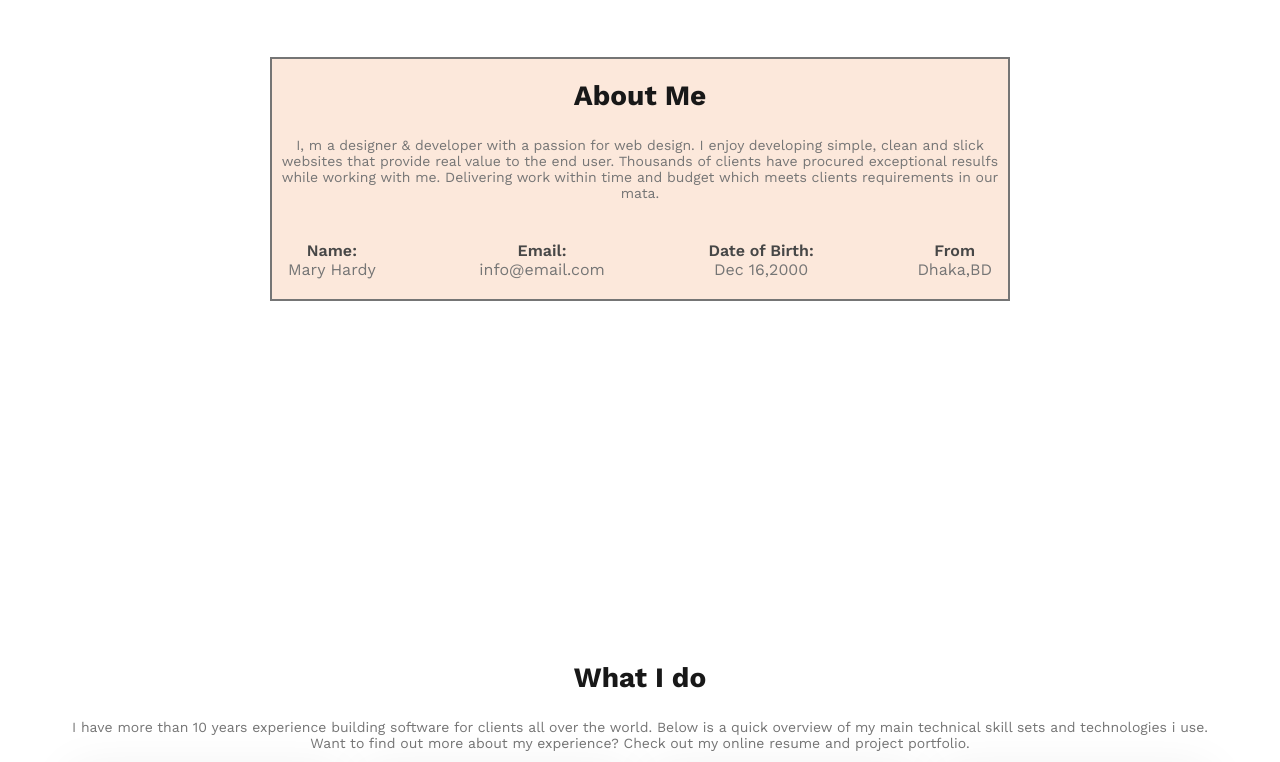
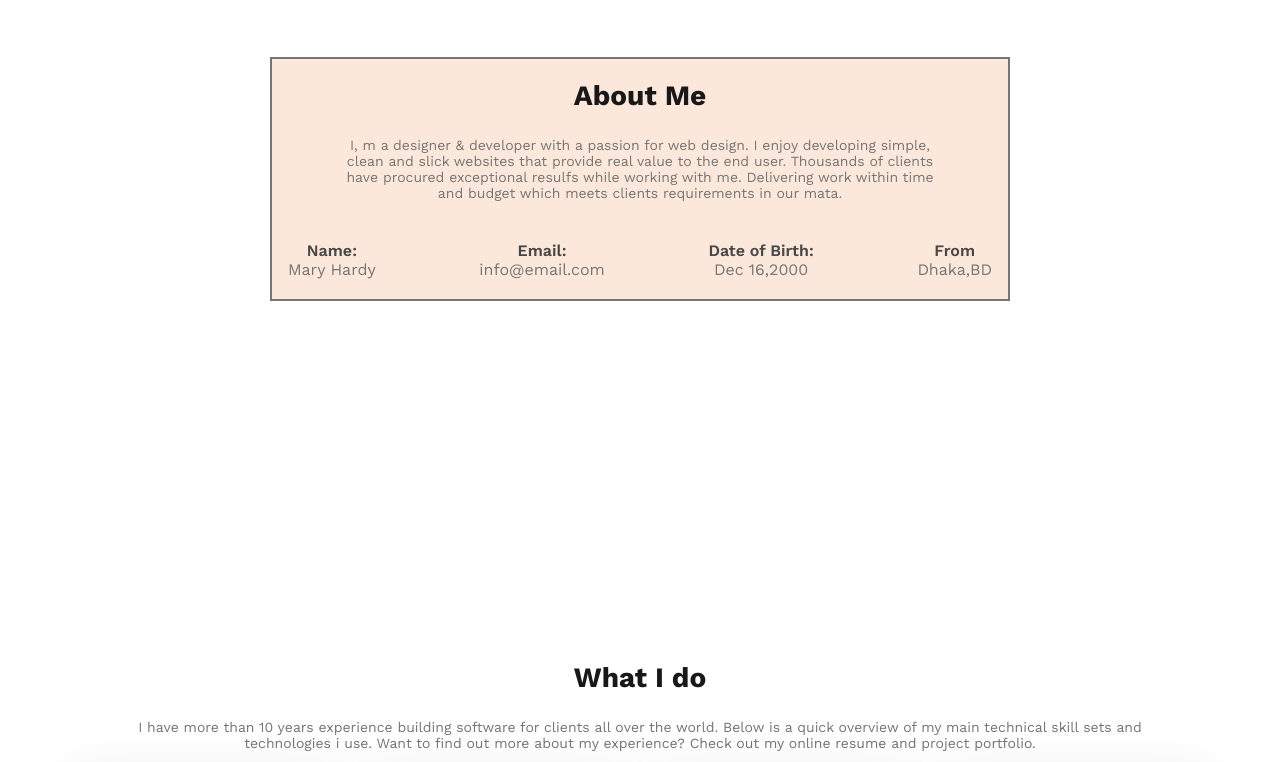
Before and after one commit to zobaer-zahad-reza/Portfolio-Project, a plain HTML site: page index.html in a window 1280 px wide. Shown: the part 820-1582 px from the top of the page. Drawn offline with nearby package versions, Linux system fonts and the light colour scheme.

Commit message:
edit skill

```diff
--- a/styles/myweb.css
+++ b/styles/myweb.css
@@ -159,6 +159,10 @@ main section{
     display: flex;
     gap: 18px;
 }
+.section-description{
+    margin-left: 60px;
+    margin-right: 60px;
+}
 .skill{
     padding: 45px;
     box-shadow: 0px 6px 50px 0px rgba(0,0,0,0.07);
```
